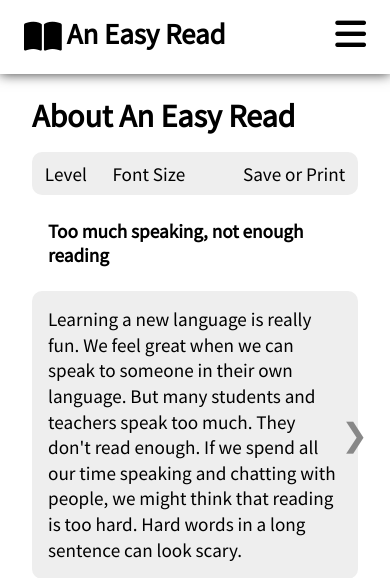
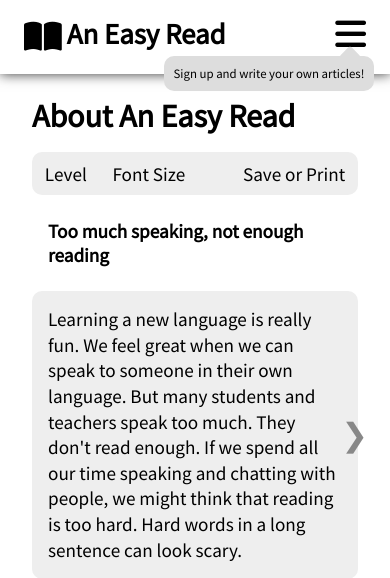
Before and after one commit to adkwalters/an-easy-read, a Flask app: page /about in a window 390 px wide. Shown: the top 578 px of the page. Run offline with Flask 2, Linux system fonts and the light colour scheme; some libraries are stand-ins or nearby versions.

Commit message:
Feat: prompt users to register while on about page
Display a modal box to prompt users to create an account in order to
write their own articles.
For mobile devices, where the navigation menu is collapsed, condition
the prompt box to display only when the menu is collapsed.
Display the prompt only from the /about page to reduce clutter.

I've added this prompt mostly so that prospective employers are aware
that this functionality exists. I want them to see that I've created a
custom CMS.

```diff
--- a/app/static/css/misc-pages.css
+++ b/app/static/css/misc-pages.css
@@ -98,6 +98,37 @@ textarea {
     list-style: inside;
 }
 
+/* || Register Modal (about page only) */
+
+#register-modal {
+    position: fixed;
+        top: 3.5rem;
+        right: 1rem;
+    padding: 0.3rem 0.6rem;
+    background: var(--foreground-dark);
+    border-radius: 10px;
+    z-index: 2;
+}
+#register-modal p {
+    font-size: 0.8rem
+}
+#register-modal::before {
+    content:"";
+    position: absolute;
+        top: -0.45rem;
+        right: 1rem;
+    width: 1rem;
+    height: 1rem;
+    background: var(--foreground-dark);
+    border-radius: 3px;
+    transform: rotate(45deg);
+}
+#register-modal:focus-visible::before {
+    top: -0.67rem;
+    border-left: 2px solid black;
+    border-top: 2px solid black;
+}
+
 
 /* || Responsive design || */
 
@@ -107,4 +138,15 @@ textarea {
     #contact-page #submit {
         margin-top: 2rem;
     }
+    #register-modal {
+        top: 4rem;
+        right: 2rem;
+        padding: 0.6rem 1rem;
+    }
+    #register-modal::before {
+        right: 1.4rem;
+    }
+    #register-modal p {
+        font-size: 1rem;
+    }
 }
--- a/app/static/javascript/header.js
+++ b/app/static/javascript/header.js
@@ -22,6 +22,8 @@ window.addEventListener("click", (event) => {
 });
 
 
+// || Flash Messages
+
 // Close flashed message
 const flashClose = document.querySelector(".close-message");
 if (flashClose) {
@@ -29,6 +31,29 @@ if (flashClose) {
         flashClose.parentNode.remove();
     });
 }
+
+
+// || Register Prompt
+
+// Popup a modal box to prompt users to register
+const registerModal = document.getElementById("register-modal");
+if (registerModal) {
+    // Observe menu expansion
+    const observer = new MutationObserver(mutations => {
+        mutations.forEach(mutation => {
+            if (mutation.type === 'attributes') {
+                // Toggle modal conditioned on menu expansion
+                if (navIcon.ariaExpanded == "true") {
+                    registerModal.classList.add("no-display");
+                } else {
+                    registerModal.classList.remove("no-display");
+                }
+            }
+        });
+    });
+    observer.observe(navIcon, { attributes: true });
+}
+
 
 
 // || Cookie Consent
--- a/app/templates/about.html
+++ b/app/templates/about.html
@@ -23,6 +23,14 @@
 
 <!-- Main -->
 {% block main %}
+
+    <!-- Register prompt -->
+    {% if not current_user.is_authenticated %}
+        <a id="register-modal" href="{{ url_for('auth.register') }}">
+            <p>Sign up and write your own articles!</p>
+        </a>
+    {% endif %}
+
     <div id="about-page" class="full-page">
         <h1>About An Easy Read</h1>
         <!-- Article control panel -->
```
